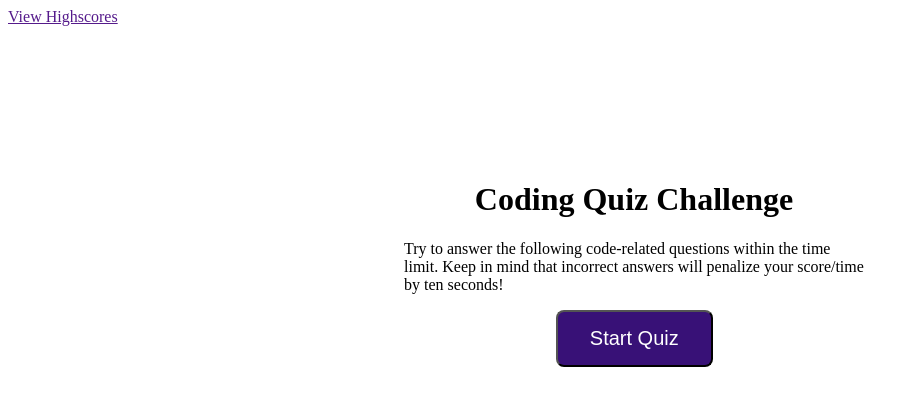
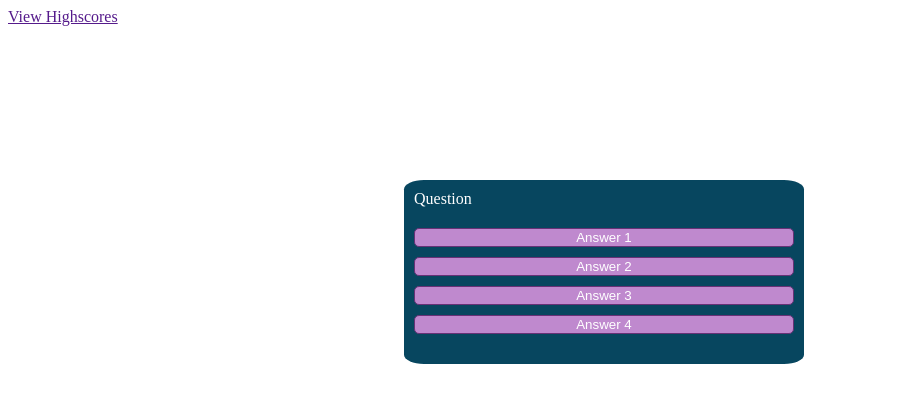
Before and after one commit to MuchMuchierCoding/Code-Quiz-Score-Storage, a plain HTML site: page index.html in a window 1280 px wide. Both pictures are taken after a click on the button "Start Quiz". Shown: the whole page, without its empty margins (0-918 px from the left). Drawn offline with Linux system fonts and the light colour scheme.

Commit message:
Still need action items

```diff
--- a/assets/script.js
+++ b/assets/script.js
@@ -2,12 +2,44 @@
 var highScore = document.querySelector("#highScore");
 /*var clear = document.querySelector("#clear");
 var goBack = document.querySelector("#goBack");*/
-const startBtn = document.getElementById("#startQuiz");
+var startBtn = document.getElementById("startQuiz");
+var questionContainerEl = document.getElementById("questionContainer");
+var answerOptions = document.getElementById("answers");
 var timerCountDown = document.querySelector("#timer");
+var title = document.getElementById('quizTitle');
+var instructions = document.getElementById('quizInstructions');
+var questionOptions, questionBank
 
-console.log(startBtn);
+startBtn.addEventListener('click', startGame);
 
+function startGame() {
+    console.log('Started')
+    startBtn.classList.add('hide')
+    questionContainerEl.classList.remove('hide')
+    title.classList.add('hide')
+    instructions.classList.add('hide')
+    questionOptions = questionBank.sort(() => Math.random() - 0)
+    questionBank = 0
+    questionSets()
+};
 
+function questionSets() {
+    showQuestion()
+}
+
+function selectAnswer() {
+
+}
+
+var questions = [
+    {
+       questions: 'What is...',
+       answers: [
+        {text: '4', correct: true},
+        {text: '22', correct: false}
+       ]
+    }
+]
 
 /*
 GIVEN I am taking a code quiz
--- a/assets/style.css
+++ b/assets/style.css
@@ -1,19 +1,63 @@
+*, *::before, *::after {
+    box-sizing: border-box;
+}
+
 #main {
     position: absolute;
     left: 30%;
     top: 20%;
     width: 500px;
     height: 500px;
+    color:white;
 }
+
+h1 {
+    text-align: center;
+}
+
 #startQuiz {
     background-color: rgb(56, 17, 119);
     margin-left: 33%;
     padding: 15px 32px;
     font-size: 20px;
     color: white;
+    font-weight: bold;
+    padding: 10px 20px;
 }
 #quizContainer {
+    width: 800px;
+    max-width: 80%;
     margin: 20px;
+    background-color: #07465F;
+    border-radius: 5%;
+    padding: 10px;
+    box-shadow: 0 0 10px 2px;
+
+}
+
+.btn-grid {
+    display: grid;
+    grid-template-columns: repeat(2);
+    gap: 10px;
+    margin: 20px 0;
+
+}
+
+.btn {
+    background-color: #BF89CE;
+    border: 1px solid #673176;
+    border-radius: 5px;
+    padding: 5px 10 px;
+    color: white;
+    outline: none;
+}
+
+.btn:hover {
+    border: solid 2px rgb(111, 210, 104);
+}
+
+.hide {
+    display:none;
 }
 
 #timer {
@@ -47,14 +91,14 @@
     text-align: center;
 }
 
-button {
+/*button {
     border-radius: 8px;
-}
+}*/
 
-textarea {
+/*textarea {
     width: 90%;
     margin: 20px;
-}
+}*/
 
 #Submit {
     background-color: purple;
@@ -64,32 +108,31 @@ textarea {
     color: white;
 }
 
-label {
+/*label {
     margin-right: 10px;
-}
-input {
+}*/
+
+/*input {
     margin-bottom: 20px;
     width: 50%;
     border: 1px solid lightgray;
-}
+}*/
 
-h1 {
-    text-align: center;
-}
 
-li {
+
+/*li {
     background-color: purple;
     margin-top: 10px;
     padding: 5px 15px;
     width: 80%;
     font-size: 18px;
     color: white;
-}
+}*./
 
-#createDiv {
+/*#createDiv {
     margin-top: 20px;
     border-top: 1px solid lightgray;
-}
+}*/
 
 /* Start media queries */
 /* A Media Query max-width: 786px */
--- a/index.html
+++ b/index.html
@@ -18,10 +18,18 @@
         <div id="timer"></div>
         <!-- Div for quizs -->
         <div id="quizContainer">
-            <h1>Coding Quiz Challenge</h1>
-            <p>Try to answer the following code-related questions within the time limit. Keep in mind that incorrect
+            <h1 id="quizTitle">Coding Quiz Challenge</h1>
+            <p id="quizInstructions">Try to answer the following code-related questions within the time limit. Keep in mind that incorrect
                 answers will penalize your score/time by ten seconds!</p>
-            <ul id="choicesUl"></ul>
+            <div id="questionContainer" class="hide">
+            <div id="question">Question</div>
+            <div id="answers" class="btn-grid" class="hide">
+                <button class="btn">Answer 1</button>
+                <button class="btn">Answer 2</button>
+                <button class="btn">Answer 3</button>
+                <button class="btn">Answer 4</button>
+            </div>
+            </div>
             <!-- Start Button -->
             <button id="startQuiz" type="button">Start Quiz</button>
         </div>
@@ -29,16 +37,7 @@
     </div>
 
 
-    <script>
-        const startBtn = document.getElementById("#startQuiz");
-
-        console.log(startBtn);
-
-        startBtn.addEventListener("click", function(e) {
-            console.log("The button was clicked")
-        });
-
-    </script>
+    <script defer src="./assets/script.js"></script>
 
 
 
```
